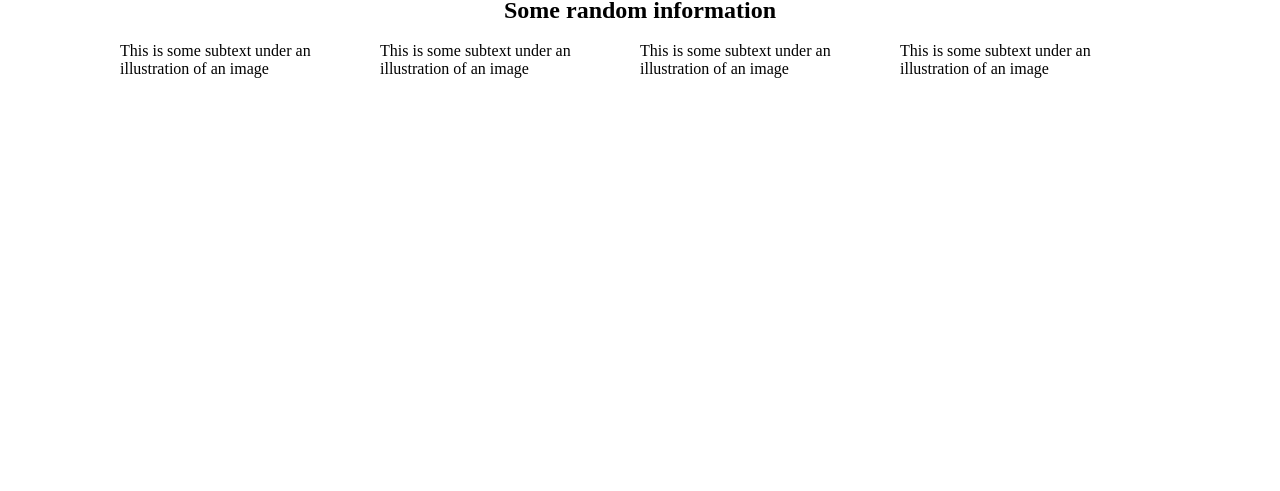
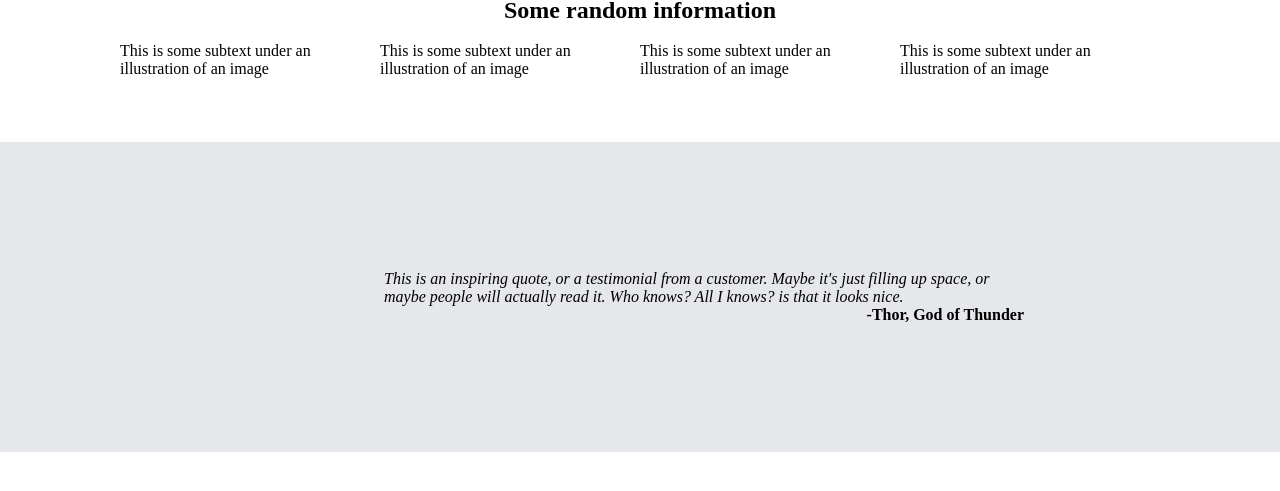
Before and after one commit to Kindo21/Landing-Page, a plain HTML site: page index.html in a window 1280 px wide. Shown: the part 167-658 px from the top of the page. Drawn offline with Linux system fonts and the light colour scheme.

Commit message:
Got the nav bar, header, and quote text in

```diff
--- a/index.html
+++ b/index.html
@@ -64,5 +64,19 @@
             </div>
         </div>
     </section>
+    <section class="quote">
+        <div class="container">
+            <p class="quoter">
+                This is an inspiring quote, or a testimonial from a
+
+                customer. Maybe it's just filling up space, or maybe
+
+                people will actually read it. Who knows? All I knows?
+
+                is that it looks nice.
+            </p>
+            <p class="quotee">-Thor, God of Thunder</p>
+        </div>
+    </section>
 </body>
 </html>
--- a/style.css
+++ b/style.css
@@ -78,6 +78,29 @@
     justify-content: center;
     align-items: center;
 }
+.quote .container {
+    padding: 10%;
+    margin-top: 5%;
+    margin-left: 20%;
+    margin-right: 10%;
+    margin-bottom: 5%;
+
+
+}
+.quoter{
+    text-align: left;
+    font-style: italic;
+}
+.quote {
+    background-color: #e5e7eb;
+    text-align: right;
+
+}
+.quotee{
+    display: inline-block;
+
+    font-weight: bold;
+}
 @media(max-width: 768px) {
     .header .container {
         flex-direction: column;
@@ -88,4 +111,9 @@
         display: block;
         text-align: center;
     }
+    .quote .container{
+        display: flex;
+        flex-direction: column;
+        align-content: center;
+    }
 }
```
